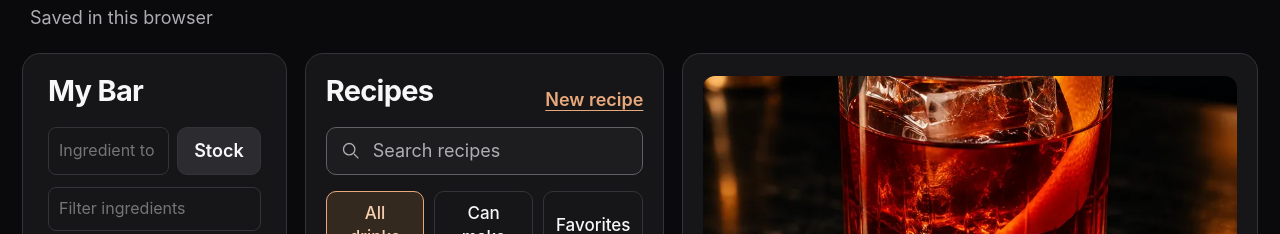
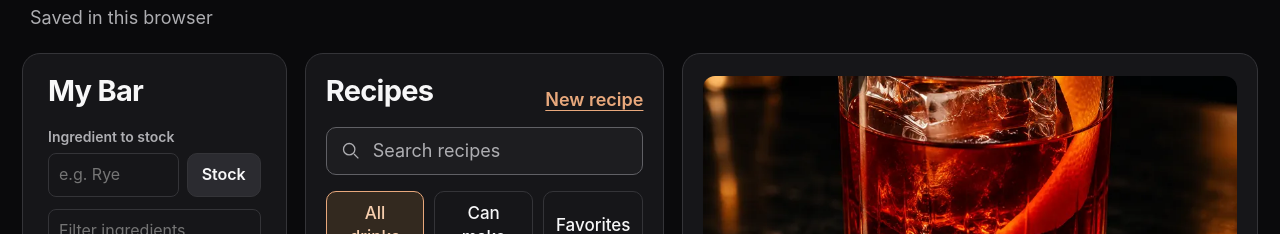
Before and after one commit to aturnbough93-hue/PourSTL, a plain HTML site: page website/try.html in a window 1280 px wide. Shown: the part 191-425 px from the top of the page. Drawn offline with Linux system fonts and the light colour scheme.

Commit message:
Unclip My Bar stock-field prompt with a persistent label
Co-Authored-By: Devin AI <158243242+devin-ai-integration[bot]@users.noreply.github.com>

```diff
--- a/website/try.css
+++ b/website/try.css
@@ -746,11 +746,27 @@ dialog p {
   flex-wrap: wrap;
 }
 
+.labeled-form {
+  margin: 12px 0;
+}
+
+.field-label {
+  display: block;
+  font-size: 14px;
+  font-weight: 600;
+  color: var(--muted);
+  margin: 0 0 6px;
+}
+
 .inline-form {
   display: flex;
   align-items: stretch;
   gap: 8px;
   margin: 12px 0;
+}
+
+.labeled-form .inline-form {
+  margin: 0;
 }
 
 .inline-form input, #inventory-search, #recipe-form input:not([type=checkbox]),
@@ -768,6 +784,13 @@ dialog p {
 
 .inline-form input {
   flex: 1;
+}
+
+.inline-form button {
+  font-size: 16px;
+  min-height: 44px;
+  padding: 8px 14px;
+  flex-shrink: 0;
 }
 
 #inventory-search {
--- a/website/try.html
+++ b/website/try.html
@@ -44,10 +44,12 @@
       <section class="panel bar-panel" aria-labelledby="bar-title">
         <div class="bar-heading"><h2 id="bar-title">My Bar</h2><button type="button" id="inventory-toggle" class="text-button" aria-expanded="false" aria-controls="inventory-controls">Show ingredients</button></div>
         <div id="inventory-controls">
-          <form id="stock-form" class="inline-form">
-            <label class="sr-only" for="stock-name">Ingredient to stock</label>
-            <input id="stock-name" name="ingredient" maxlength="80" placeholder="Ingredient to stock" required>
-            <button type="submit" class="secondary">Stock</button>
+          <form id="stock-form" class="labeled-form">
+            <label class="field-label" for="stock-name">Ingredient to stock</label>
+            <div class="inline-form">
+              <input id="stock-name" name="ingredient" maxlength="80" placeholder="e.g. Rye" required>
+              <button type="submit" class="secondary">Stock</button>
+            </div>
           </form>
           <label for="inventory-search" class="sr-only">Filter ingredients</label>
           <input id="inventory-search" type="search" placeholder="Filter ingredients">
```
